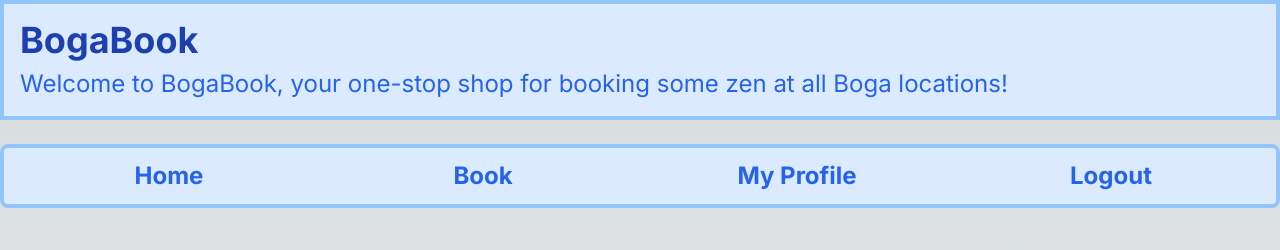
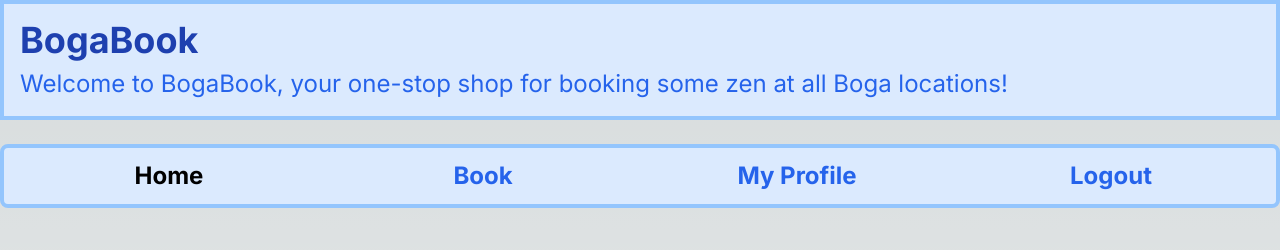
Before and after one commit to Robchike9290/YogaBookingPlatform, a Next.js app: page / in a window 1280 px wide. Shown: the top 250 px of the page. Built offline with nearby package versions, Linux system fonts and the light colour scheme; no server answers.

Commit message:
Make link color change when active, create global style for it to reduce clutter

```diff
--- a/src/app/_components/NavBar.tsx
+++ b/src/app/_components/NavBar.tsx
@@ -1,7 +1,7 @@
 "use client";
-import Link from "next/link";
 import React from "react";
 import { usePlatformContext } from "@/_components/PlatformContext";
+import NavLink from "@/app/_components/NavLink";
 
 export default function NavBar() {
   const { isLoggedIn } = usePlatformContext();
@@ -10,45 +10,27 @@ export default function NavBar() {
     <nav className="flex w-full rounded-lg border-4 border-blue-300 bg-blue-100 p-2">
       {isLoggedIn ? (
         <>
-          <Link
-            className="m-1 flex-1 text-center text-2xl font-bold text-blue-600 hover:text-purple-700"
-            href="/"
-          >
+          <NavLink className="nav-link" href="/">
             Home
-          </Link>
-          <Link
-            className="m-1 flex-1 text-center text-2xl font-bold text-blue-600 hover:text-purple-700"
-            href="/book"
-          >
+          </NavLink>
+          <NavLink className="nav-link" href="/book">
             Book
-          </Link>
-          <Link
-            className="m-1 flex-1 text-center text-2xl font-bold text-blue-600 hover:text-purple-700"
-            href="/profile"
-          >
+          </NavLink>
+          <NavLink className="nav-link" href="/profile">
             My Profile
-          </Link>
-          <Link
-            className="m-1 flex-1 text-center text-2xl font-bold text-blue-600 hover:text-purple-700"
-            href="/login"
-          >
+          </NavLink>
+          <NavLink className="nav-link" href="/login">
             Logout
-          </Link>
+          </NavLink>
         </>
       ) : (
         <>
-          <Link
-            className="m-1 w-1/4 flex-1 text-center text-2xl font-bold text-blue-600 hover:text-purple-700"
-            href="/"
-          >
+          <NavLink className="nav-link" href="/">
             Landing Page
-          </Link>
-          <Link
-            className="m-1 w-1/4 flex-1 text-center text-2xl font-bold text-blue-600 hover:text-purple-700"
-            href="/login"
-          >
+          </NavLink>
+          <NavLink className="nav-link" href="/login">
             Login
-          </Link>
+          </NavLink>
         </>
       )}
     </nav>
--- /dev/null
+++ b/src/app/_components/NavLink.tsx
@@ -0,0 +1,25 @@
+"use client";
+
+import { usePathname } from "next/navigation";
+import Link from "next/link";
+
+export default function NavLink({
+  href,
+  children,
+  className,
+  ...props
+}: {
+  href: string;
+  className?: string;
+  children: React.ReactNode;
+}) {
+  const pathname = usePathname();
+  const isActive = pathname === href;
+  const newClassName = isActive ? `${className} active` : className;
+
+  return (
+    <Link href={href} className={newClassName} {...props}>
+      {children}
+    </Link>
+  );
+}
--- /dev/null
+++ b/src/app/global.css
@@ -0,0 +1,7 @@
+@tailwind base;
+@tailwind components;
+@tailwind utilities;
+
+.nav-link {
+  @apply m-1 flex-1 text-center text-2xl font-bold text-blue-600 hover:text-purple-700 [&.active]:text-black;
+}
--- a/src/app/layout.tsx
+++ b/src/app/layout.tsx
@@ -1,6 +1,7 @@
 import { Inter } from "next/font/google";
 import "../styles/globals.css";
 import LayoutClientWrapper from "@/app/_components/LayoutClientWrapper";
+import "./global.css";
 
 const inter = Inter({ subsets: ["latin"] });
 
--- a/src/app/profile/page.tsx
+++ b/src/app/profile/page.tsx
@@ -2,7 +2,6 @@ import React from "react";
 import ProfileMetadata from "./_components/ProfileMetadata";
 import Deals from "./_components/Deals";
 import BookingCalendar from "../../_components/BookingCalendar";
-import { usePlatformContext } from "@/_components/PlatformContext";
 
 export default function Profile() {
   return (
```
